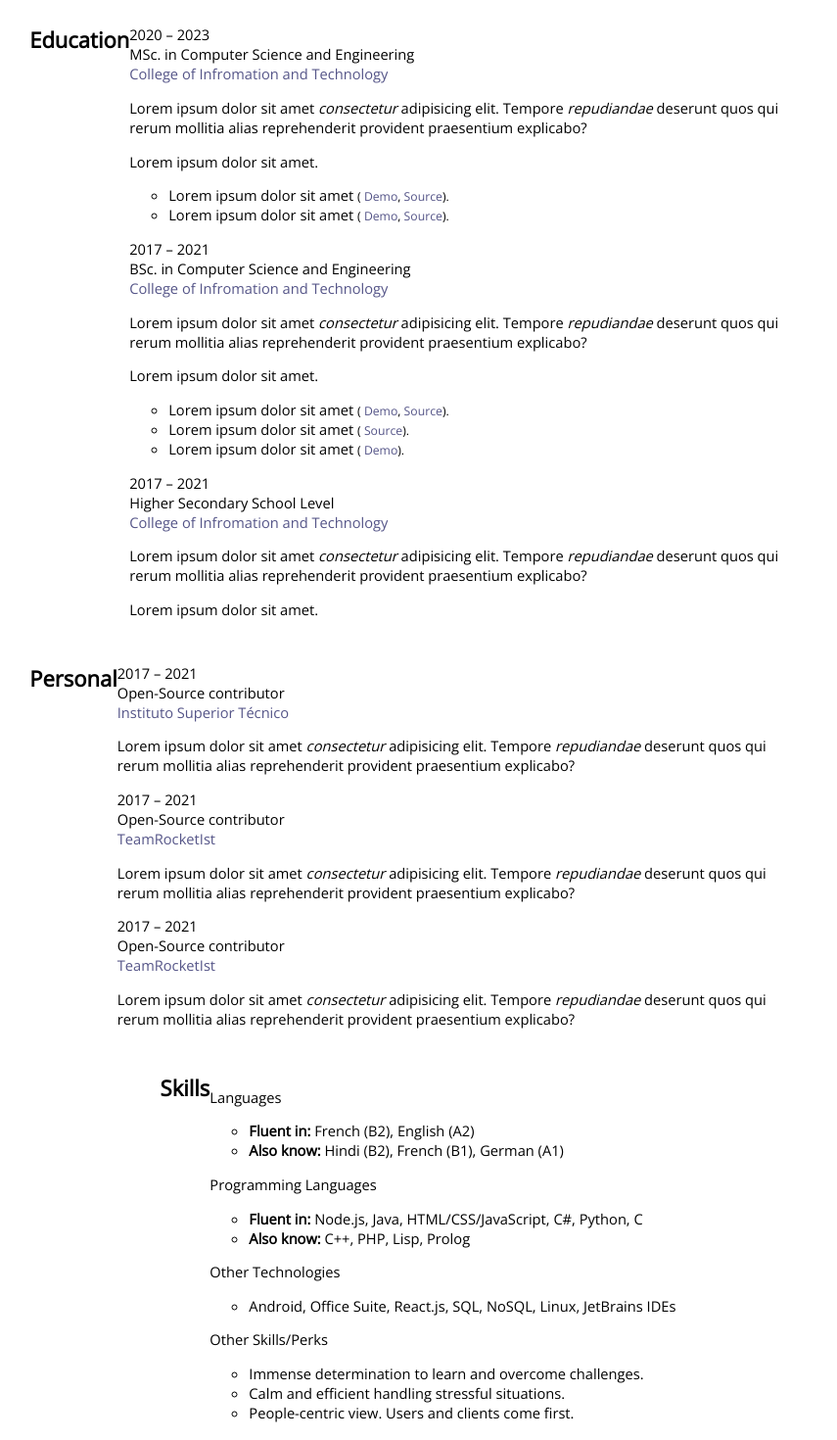
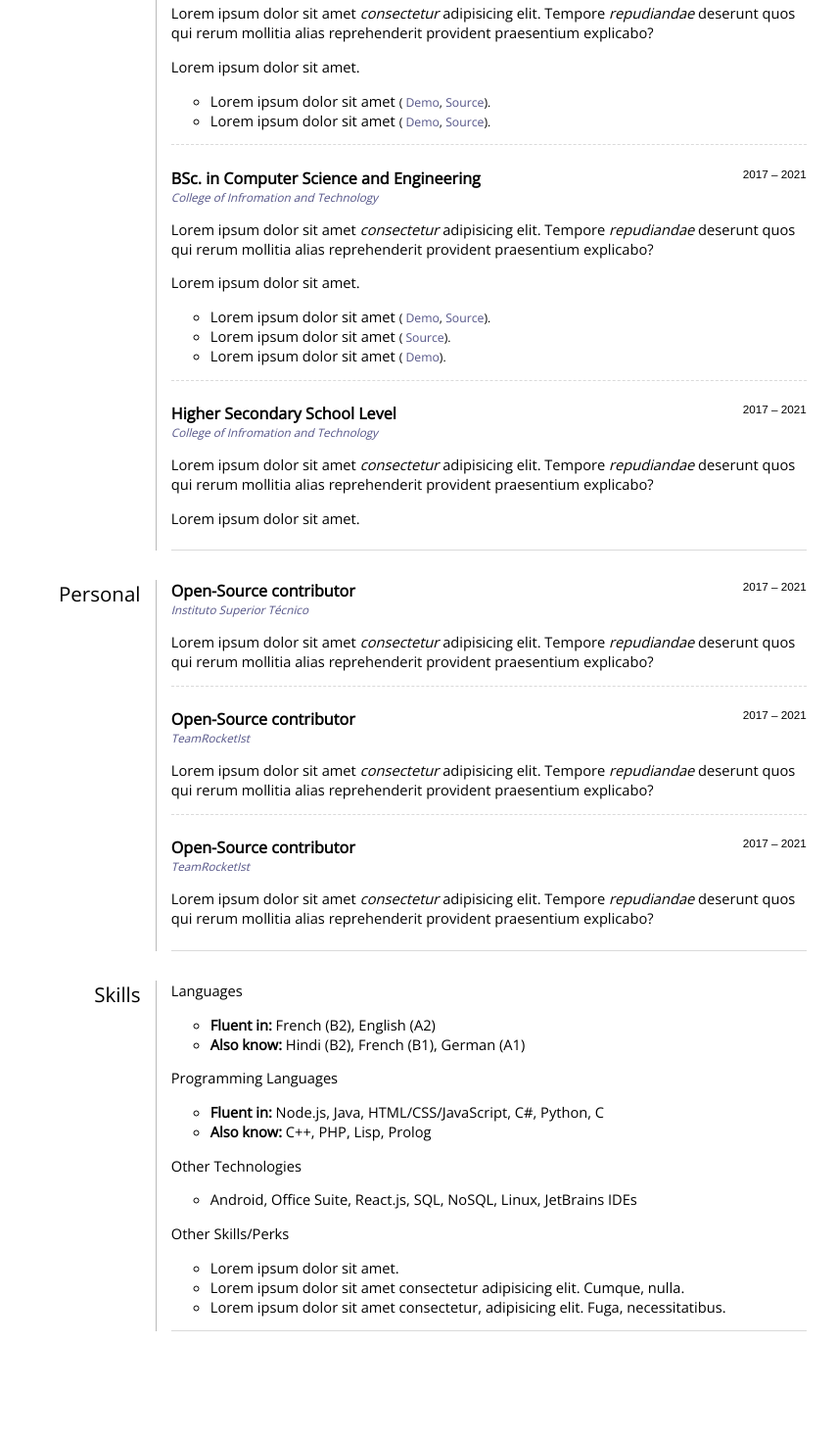
Before and after one commit to thmmahendra/cv-templates, a plain HTML site: page Template 1/index.html in a window 1280 px wide. Shown: the part 744-2214 px from the top of the page at 98% size, without its empty margins (213-1068 px from the left). After the commit the page ends 2134 px from the top, so only its background shows below. Drawn offline with nearby package versions, Linux system fonts and the light colour scheme.

Commit message:
Initial Commit

```diff
--- a/Template 1/assets/css/style.css
+++ b/Template 1/assets/css/style.css
@@ -71,3 +71,53 @@ header>div:nth-child(2) {
     justify-content: center;
     margin: 2mm 0 8mm;
 }
+
+.row h2 {
+    font-size: 1.4rem;
+    font-weight: normal;
+}
+
+.row p:first-child {
+    margin-top: 0;
+}
+
+.row>div:nth-child(1) {
+    text-align: right;
+    border-right: 1px solid #BABABA;
+    width: 30mm;
+    padding-right: 4mm;
+}
+
+.row>div:nth-child(2) {
+    flex: 1;
+    text-align: left;
+    width: 180mm;
+    margin-left: 4mm;
+    border-bottom: 1px solid #DADADA;
+}
+
+/* entry */
+
+.entry {
+    margin-bottom: 6mm;
+}
+
+.entry:not(:last-child) {
+    border-bottom: 1px dashed #DADADA;
+}
+
+.entry>div[name="Date"] {
+    float: right;
+    font-size: 0.8rem;
+    font-family: Arial, Helvetica, sans-serif;
+}
+
+.entry>div[name="Position"] {
+    font-weight: bold;
+    font-size: 1.1rem;
+}
+
+.entry>div[name="Organization"] {
+    font-size: 0.8rem;
+    font-style: italic;
+}
--- a/Template 1/index.html
+++ b/Template 1/index.html
@@ -20,16 +20,16 @@
             <h1 id="name">Muhammad Henriques</h1>
             <ul id="contacts">
                 <li>
+                    <img src="assets/images/home.svg">
+                    <a href="#">Kathmandu, Nepal</a>
+                </li>
+                <li>
                     <img src="assets/images/world.svg">
                     <a href="#">abc.com</a>
                 </li>
                 <li>
                     <img src="assets/images/email.svg">
                     <a href="#">abc@gmail.com</a>
-                </li>
-                <li>
-                    <img src="assets/images/home.svg">
-                    <a href="#">Kathmandu, Nepal</a>
                 </li>
                 <li>
                     <img src="assets/images/call.svg">
@@ -209,9 +209,9 @@
                 </ul>
                 <p>Other Skills/Perks</p>
                 <ul>
-                    <li>Immense determination to learn and overcome challenges.</li>
-                    <li>Calm and efficient handling stressful situations.</li>
-                    <li>People-centric view. Users and clients come first.</li>
+                    <li>Lorem ipsum dolor sit amet.</li>
+                    <li>Lorem ipsum dolor sit amet consectetur adipisicing elit. Cumque, nulla.</li>
+                    <li>Lorem ipsum dolor sit amet consectetur, adipisicing elit. Fuga, necessitatibus.</li>
                 </ul>
             </div>
         </div>
```
